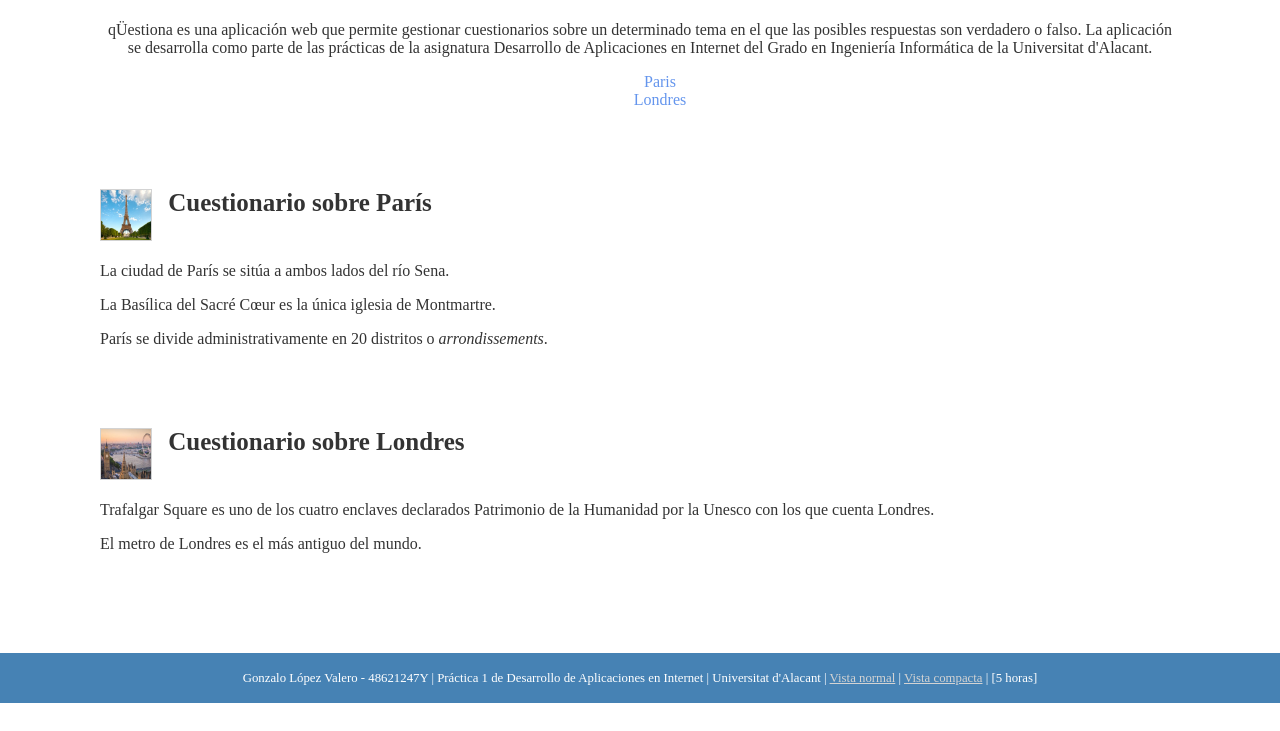
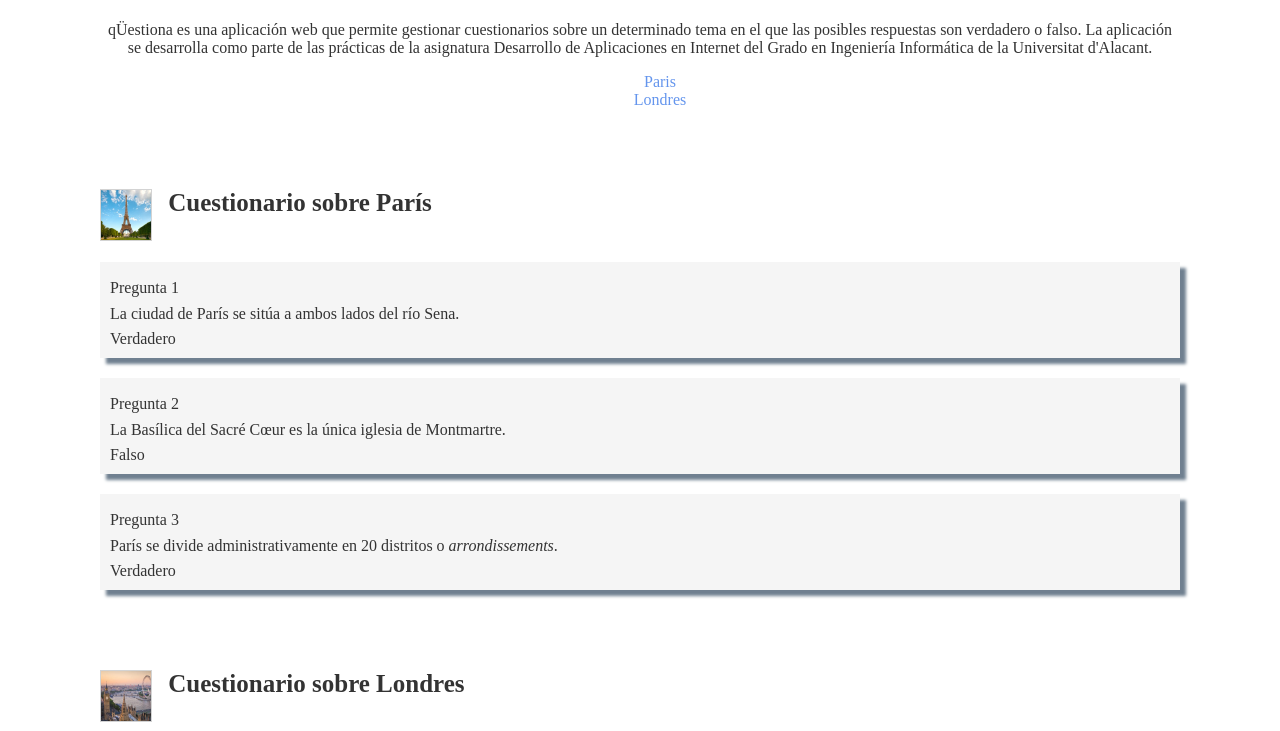
Before and after one commit to glv14/DAI, a plain HTML site: page index.html in a window 1280 px wide. Shown: the part 69-800 px from the top of the page. Drawn offline with Linux system fonts and the light colour scheme; a web font is replaced by a local one.

Commit message:
Practica1: Css terminado. Código verificado y validado por html5 y css

```diff
--- a/css/compacta.css
+++ b/css/compacta.css
@@ -0,0 +1,38 @@
+body
+{
+    font-family: 'Ubuntu', sans-serif;
+}
+
+.bloque
+{
+    margin-top: 10px;
+    margin-bottom: 20px;
+}
+
+.pregunta
+{
+    display: inline;
+}
+
+.respuesta
+{
+    display: inline;
+}
+
+.pregunta::before
+{
+    counter-increment: incrementar;
+    content: counter(incrementar) ".";
+}
+
+.respuesta[data-valor="true"]::before
+{
+    content: "V";
+    display: inline;
+}
+
+.respuesta[data-valor="false"]::before
+{
+    content: "F";
+    display: inline;
+}
--- a/css/normal.css
+++ b/css/normal.css
@@ -0,0 +1,34 @@
+body
+{
+    font-family: 'Droid Serif', serif;
+}
+
+.bloque
+{
+    background-color: whitesmoke;
+    border-style: solid;
+    border: 1px;
+    border-color: lightgray;
+    margin-top: 10px;
+    margin-bottom: 20px;
+    padding: 10px;
+    box-shadow: 6px 6px 3px slategray;
+}
+
+.pregunta::before
+{
+    display: block;
+    counter-increment: incrementar;
+    content: "Pregunta " counter(incrementar);
+    margin-bottom: 1ex;
+}
+
+.respuesta[data-valor="true"]::before
+{
+    content: "Verdadero";
+}
+
+.respuesta[data-valor="false"]::before
+{
+    content: "Falso";
+}
--- a/css/style.css
+++ b/css/style.css
@@ -45,6 +45,7 @@ main
 section
 {
     margin-top: 80px;
+    counter-reset: incrementar;
 }
 
 .pregunta
--- a/index.html
+++ b/index.html
@@ -4,7 +4,13 @@
         <meta charset="utf-8">
         <!---<title>Título del documento</title> -->
         <title>Practica 1</title>
-        <link rel="stylesheet" type="text/css" href="css/style.css">
+
+        <link rel="stylesheet" type="text/css" href="./css/style.css">
+        <link id="estilo" rel="stylesheet" type="text/css" href="./css/normal.css">
+
+        <link href="https://fonts.googleapis.com/css?family=Ubuntu&display=swap" rel="stylesheet">
+        <link href='https://fonts.googleapis.com/css?family=Droid+Serif' rel='stylesheet' type='text/css'>
+
         <script type="text/javascript">
             function changeCSS(cssFile)
             {
@@ -18,7 +24,6 @@
             }
         </script>
 
-        <link id="estilo" rel="stylesheet" type="text/css" href="./css/normal.css">
     </head>
 
     <body>
@@ -44,13 +49,13 @@
         <main>
             <section id = "paris">
                 <h2>
-                    <img src="img/paris.jpg">
+                    <img src="./img/paris.jpg" alt="imagen_paris">
                     Cuestionario sobre París
                 </h2>
 
                 <div class="bloque">
                     <div class="pregunta">
-                        <p>La ciudad de París se sitúa a ambos lados del río Sena.</p>
+                        La ciudad de París se sitúa a ambos lados del río Sena.
                     </div>
 
                     <div class="respuesta" data-valor="true">
@@ -60,7 +65,7 @@
                 <div class="bloque">
                     <div class="pregunta">
                         <!-- C&oelig;ur por si no funciona el caracter œ -->
-                        <p>La Basílica del Sacré Cœur es la única iglesia de Montmartre.</p>
+                        La Basílica del Sacré Cœur es la única iglesia de Montmartre.
                     </div>
                     <div class="respuesta" data-valor="false">
                     </div>
@@ -68,7 +73,7 @@
 
                 <div class="bloque">
                     <div class="pregunta">
-                        <p>París se divide administrativamente en 20 distritos o <span class="idioma">arrondissements</span>.</p>
+                        París se divide administrativamente en 20 distritos o <span class="idioma">arrondissements</span>.
                     </div>
                     <div class="respuesta" data-valor="true">
                     </div>
@@ -78,14 +83,14 @@
 
             <section id = "londres">
                 <h2>
-                    <img src="img/londres.jpg">
+                    <img src="./img/londres.jpg" alt="imagen_londres">
                     Cuestionario sobre Londres
                 </h2>
 
                 <div class="bloque">
                     <div class="pregunta">
-                        <p>Trafalgar Square es uno de los cuatro enclaves declarados Patrimonio de
-                        la Humanidad por la Unesco con los que cuenta Londres.</p>
+                        Trafalgar Square es uno de los cuatro enclaves declarados Patrimonio de
+                        la Humanidad por la Unesco con los que cuenta Londres.
                     </div>
                     <div class="respuesta" data-valor="false">
                     </div>
@@ -93,7 +98,7 @@
 
                 <div class="bloque">
                     <div class="pregunta">
-                        <p>El metro de Londres es el más antiguo del mundo.</p>
+                        El metro de Londres es el más antiguo del mundo.
                     </div>
                     <div class="respuesta" data-valor="true">
                     </div>
@@ -102,15 +107,14 @@
             </section>
         </main>
 
-
+        <footer>
+                <span id = "nombre">Gonzalo López Valero</span>
+                - <span id = "dni">48621247Y</span>
+                | Práctica 1 de Desarrollo de Aplicaciones en Internet |
+                Universitat d'Alacant |
+                <a href="#" onclick="changeCSS('./css/normal.css');"> Vista normal</a>
+                | <a href="#" onclick="changeCSS('./css/compacta.css');"> Vista compacta</a>
+                | <span id="tiempo">[8 horas]</span>
+            </footer>
     </body>
-
-    <footer>
-        <span id = "nombre">Gonzalo López Valero</span>
-        - <span id = "dni">48621247Y</span>
-        | Práctica 1 de Desarrollo de Aplicaciones en Internet |
-        Universitat d'Alacant | <a href="#" onclick="changeCSS('./css/normal.css');"> Vista normal</a>
-        | <a href="#" onclick="changeCSS('./css/compact.css');"> Vista compacta</a>
-        | <span id="tiempo">[5 horas]</span>
-    </footer>
 </html>
```
